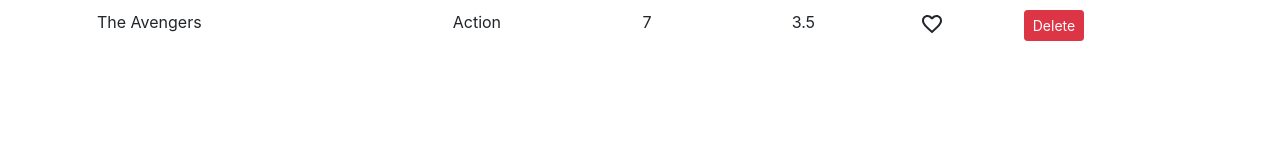
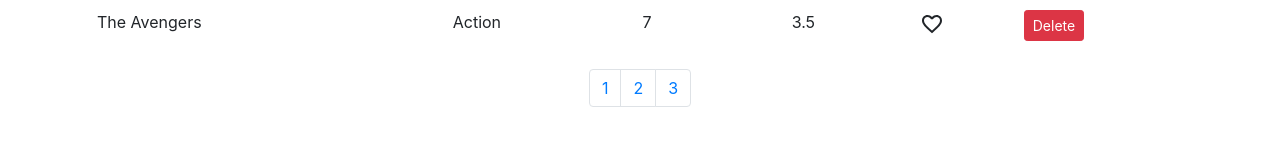
Before and after one commit to rmpcoding/react-video-rental-app, a React (Create React App) app: page / in a window 1280 px wide. Shown: the part 541-686 px from the top of the page. Built offline with nearby package versions, Linux system fonts and the light colour scheme.

Commit message:
Adds centered pagination on bottom of Movies component

```diff
--- a/src/Movies.jsx
+++ b/src/Movies.jsx
@@ -1,6 +1,7 @@
 import React, { Component } from 'react';
 import { getMovies } from './services/fakeMovieService';
 import Heart from './components/common/Heart/Heart';
+import Pagination from './components/common/Pagination/Pagination';
 
 class Movies extends Component {
     state = {
@@ -34,8 +35,8 @@
                             <th scope="col">Genre</th>
                             <th scope="col">Stock</th>
                             <th scope="col">Rate</th>
-                            <th/>
-                            <th/>
+                            <th />
+                            <th />
                         </tr>
                     </thead>
                     <tbody>
@@ -63,6 +64,7 @@
                         })}
                     </tbody>
                 </table>
+                <Pagination />
             </>
         );
         return (
--- a/src/components/common/Pagination/Pagination.jsx
+++ b/src/components/common/Pagination/Pagination.jsx
@@ -5,7 +5,7 @@
         return (
             <>
                 <nav aria-label="Page navigation">
-                    <ul className="pagination">
+                    <ul className="pagination justify-content-center">
                         <li className="page-item">
                             <a className="page-link" href="target_blank">
                                 1
```
